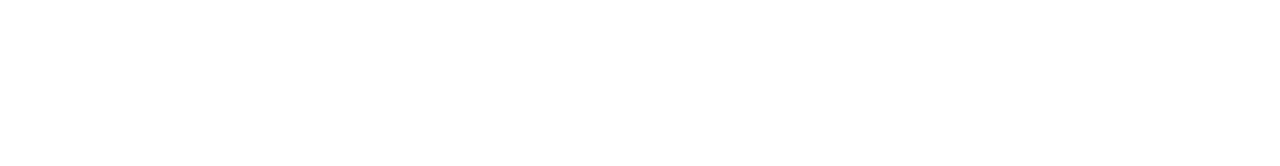
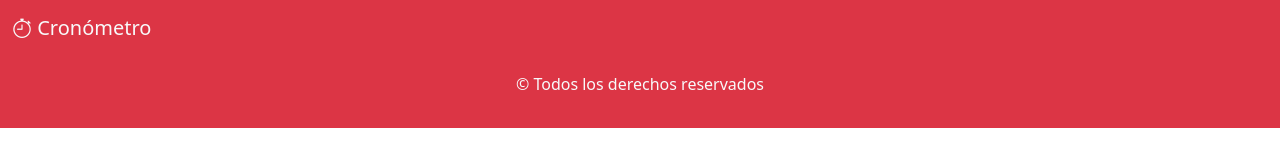
Before and after one commit to anasoledad/-tp5-ejercicio5-js, a plain HTML site: page index.html in a window 1280 px wide. Drawn offline with nearby package versions, Linux system fonts and the light colour scheme.

Commit message:
Se agregó navbar y footer

```diff
--- a/index.html
+++ b/index.html
@@ -5,13 +5,25 @@
     <meta http-equiv="X-UA-Compatible" content="IE=edge">
     <meta name="viewport" content="width=device-width, initial-scale=1.0">
     <link href="https://cdn.jsdelivr.net/npm/bootstrap@5.3.0-alpha2/dist/css/bootstrap.min.css" rel="stylesheet" integrity="sha384-aFq/bzH65dt+w6FI2ooMVUpc+21e0SRygnTpmBvdBgSdnuTN7QbdgL+OapgHtvPp" crossorigin="anonymous">
+    <link rel="stylesheet" href="https://cdn.jsdelivr.net/npm/bootstrap-icons@1.10.3/font/bootstrap-icons.css">
     <link rel="stylesheet" href="css/style.css">
     <title>Ejercicio 5: Cronómetro</title>
 </head>
 <body>
-    <header></header>
+    <header>
+        <nav class="navbar bg-danger text-center">
+            <div class="container-fluid">
+              <a class="navbar-brand text-light" href="index.html">
+                <i class="bi bi-stopwatch text-light"></i>
+                Cronómetro
+              </a>
+            </div>
+        </nav>
+    </header>
     <main></main>
-    <footer></footer>
+    <footer class="bg-danger text-light py-3 text-center">
+        <p>&copy; Todos los derechos reservados</p>
+    </footer>
     <script src="https://cdn.jsdelivr.net/npm/bootstrap@5.3.0-alpha2/dist/js/bootstrap.bundle.min.js" integrity="sha384-qKXV1j0HvMUeCBQ+QVp7JcfGl760yU08IQ+GpUo5hlbpg51QRiuqHAJz8+BrxE/N" crossorigin="anonymous"></script>
     <script src="js/app.js"></script>
 </body>
```
